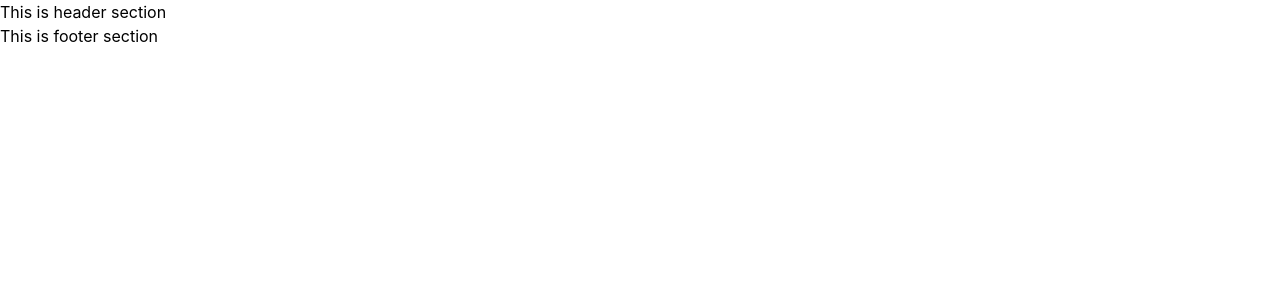
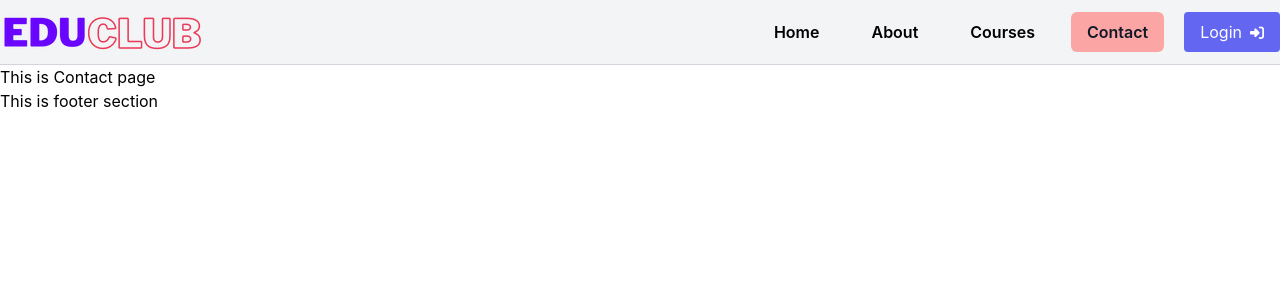
Before and after one commit to coders-sohan/review-website, a React (Create React App) app: page /contact in a window 1280 px wide. Shown: the top 300 px of the page. Built offline with nearby package versions, Linux system fonts and the light colour scheme; the HTML template or start-up script is replaced by a standard one.

Commit message:
header updated

```diff
--- a/src/App.js
+++ b/src/App.js
@@ -1,13 +1,41 @@
 import "./App.css";
 import Footer from "./components/Footer/Footer";
 import Header from "./components/Header/Header";
+import { BrowserRouter as Router, Switch, Route } from "react-router-dom";
+import Home from "./components/Home/Home";
+import Courses from "./components/Courses/Courses";
+import About from "./components/About/About";
+import Contact from "./components/Contact/Contact";
+import NotFound from "./components/NotFound/NotFound";
 
 function App() {
 	return (
-		<div>
-			<Header></Header>
-			<Footer></Footer>
-		</div>
+		<>
+			<Router>
+				<Header></Header>
+				<Switch>
+					<Route exact path="/">
+						<Home />
+					</Route>
+					<Route path="/home">
+						<Home />
+					</Route>
+					<Route path="/about">
+						<About />
+					</Route>
+					<Route path="/courses">
+						<Courses />
+					</Route>
+					<Route path="/contact">
+						<Contact />
+					</Route>
+					<Route exact path="*">
+						<NotFound />
+					</Route>
+				</Switch>
+				<Footer></Footer>
+			</Router>
+		</>
 	);
 }
 
--- /dev/null
+++ b/src/components/Contact/Contact.js
@@ -0,0 +1,11 @@
+import React from 'react';
+
+const Contact = () => {
+    return (
+        <div>
+            <h1>This is Contact page</h1>
+        </div>
+    );
+};
+
+export default Contact;
--- a/src/components/Header/Header.js
+++ b/src/components/Header/Header.js
@@ -1,11 +1,53 @@
-import React from 'react';
+import React from "react";
+import { NavLink } from "react-router-dom";
+import logo from "../../img/educlub.png";
 
 const Header = () => {
-    return (
-        <div>
-            <h1>This is header section</h1>
-        </div>
-    );
+	return (
+		<header className=" bg-gray-100 border-b border-gray-300">
+			<div className="container mx-auto flex flex-wrap py-3 flex-col md:flex-row items-center">
+				<a
+					className="flex title-font font-medium items-center text-gray-900 mb-4 md:mb-0"
+					href="/"
+				>
+					<img src={logo} alt="" />
+				</a>
+				<nav className="md:ml-auto flex flex-wrap items-center text-base justify-center">
+					<NavLink
+						className="mr-5 py-2 px-4 text-base rounded-md font-semibold"
+						activeClassName="text-gray-900 bg-red-300"
+						to="/home"
+					>
+						Home
+					</NavLink>
+					<NavLink
+						className="mr-5 py-2 px-4 text-base rounded-md font-semibold"
+						activeClassName="text-gray-900 bg-red-300"
+						to="/about"
+					>
+						About
+					</NavLink>
+					<NavLink
+						className="mr-5 py-2 px-4 text-base rounded-md font-semibold"
+						activeClassName="text-gray-900 bg-red-300"
+						to="/courses"
+					>
+						Courses
+					</NavLink>
+					<NavLink
+						className="mr-5 py-2 px-4 text-base rounded-md font-semibold"
+						activeClassName="text-gray-900 bg-red-300"
+						to="/contact"
+					>
+						Contact
+					</NavLink>
+				</nav>
+				<button className="inline-flex items-center bg-indigo-500 text-white border-0 py-2 px-4 focus:ring-2 ring-indigo-700 hover:bg-indigo-700 hover:text-white rounded text-base mt-4 md:mt-0 transition duration-300 ease-linear">
+					<span className="mr-2">Login</span><span><i class="fas fa-sign-in-alt text-sm"></i></span>
+				</button>
+			</div>
+		</header>
+	);
 };
 
 export default Header;
```
Also changed, not shown: src/img/educlub.png (added).
